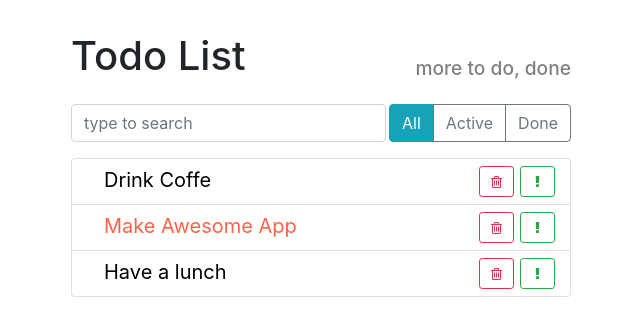
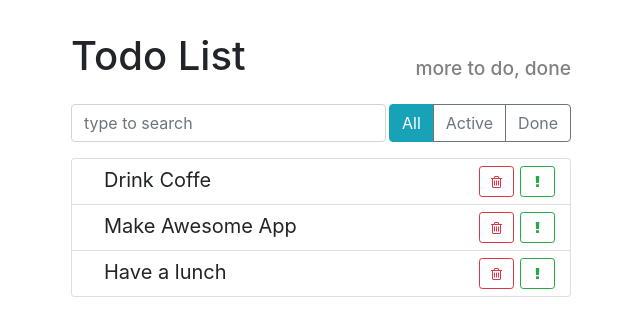
Before and after one commit to yahoo89/todo-list, a React (Create React App) app: page / in a window 1280 px wide. Shown: the top 336 px of the page, without its empty margins (319-959 px from the left). Built offline with nearby package versions, Linux system fonts and the light colour scheme.

Commit message:
Set up TodoList component

```diff
--- a/src/components/App/App.js
+++ b/src/components/App/App.js
@@ -23,7 +23,10 @@ const App = () => {
         <SearchPanel />
         <ItemStatusFilter />
       </div>
-      <TodoList todos={todoData} />
+      <TodoList
+        todos={todoData}
+        onDeleted={(id) => console.log('delete', id)}
+      />
     </div>
   )
 }
--- a/src/components/ItemStatusFilter/ItemStatusFilter.js
+++ b/src/components/ItemStatusFilter/ItemStatusFilter.js
@@ -1,4 +1,4 @@
-import React from 'react';
+import React, { Component } from 'react';
 
 const filterButtons = [
   { name: 'all', label: 'All' },
@@ -6,20 +6,8 @@ const filterButtons = [
   { name: 'done', label: 'Done' }
 ];
 
-const ItemStatusFilter = ({ filter, onFilterChange = () => { } }) => {
-
-  const buttons = filterButtons.map(({ name, label }) => {
-    const isActive = name === filter;
-    const classNames = 'btn ' + (isActive ? 'btn-info' : 'btn-outline-secondary');
-
-    return (
-      <button key={name}
-        type="button"
-        onClick={() => onFilterChange(name)}
-        className={classNames}>{label}</button>
-    );
-  });
-
+export default class ItemStatusFilter extends Component {
+  render() {
     return (
       <div className="btn-group">
         <button
@@ -41,7 +29,21 @@ const ItemStatusFilter = ({ filter, onFilterChange = () => { } }) => {
           Done
         </button>
       </div>
-  );
-};
+    )
+  }
+}
 
-export default ItemStatusFilter;
+const ItemStatusFilterOLD = ({ filter, onFilterChange = () => { } }) => {
+
+  const buttons = filterButtons.map(({ name, label }) => {
+    const isActive = name === filter;
+    const classNames = 'btn ' + (isActive ? 'btn-info' : 'btn-outline-secondary');
+
+    return (
+      <button key={name}
+        type="button"
+        onClick={() => onFilterChange(name)}
+        className={classNames}>{label}</button>
+    )
+  })
+}
--- a/src/components/TodoList/TodoList.js
+++ b/src/components/TodoList/TodoList.js
@@ -2,7 +2,7 @@ import React from 'react'
 import TodoListItem from '../TodoListItem/TodoListItem'
 import './TodoList.css'
 
-const TodoList = ({ todos }) => {
+const TodoList = ({ todos, onDeleted }) => {
 
   const elements = todos.map(item => {
     const { id, ...itemProps } = item
@@ -15,6 +15,7 @@ const TodoList = ({ todos }) => {
           // label={item.label}
           // important={item.important}
           {...itemProps}
+          onDeleted={() => onDeleted(id)}
         />
       </li>
     )
--- a/src/components/TodoListItem/TodoListItem.js
+++ b/src/components/TodoListItem/TodoListItem.js
@@ -1,24 +1,59 @@
-import React from 'react'
+import React, { Component } from 'react'
 import './TodoListItem.css'
 
-const TodoListItem = ({ label, important = false }) => {
+export default class TodoListItem extends Component {
+
+  state = {
+    done: false,
+    important: false
+  }
+
+  onLabelClick = () => {
+    this.setState(({ done }) => {
+      return {
+        done: !done
+      }
+    })
+  }
+
+  onToggleImportant = () => {
+    this.setState(({ important }) => {
+      return {
+        important: !important
+      }
+    })
+  }
+
+  render() {
+    const { label, onDeleted } = this.props
+    const { done, important } = this.state
+
+    let classNames = 'todo-list-item'
+
+    if (done) {
+      classNames += ' done'
+    }
+
+    if (important) {
+      classNames += ' important'
+    }
 
     const spanStyles = {
       color: important ? 'tomato' : 'black'
     }
 
     return (
+      <span className={classNames}>
         <span
-      className='todo-list-item'
-      style={spanStyles}
+          className='todo-list-item-label'
+          onClick={this.onLabelClick}
         >
-      <span className='todo-list-item-label'>
           {label}
         </span>
         <button
           type="button"
           className="btn btn-outline-success btn-sm float-right"
-      //onClick={onToggleImportant}
+          onClick={this.onToggleImportant}
         >
           <i className="fa fa-exclamation"></i>
         </button>
@@ -26,12 +61,11 @@ const TodoListItem = ({ label, important = false }) => {
         <button
           type="button"
           className="btn btn-outline-danger btn-sm float-right"
-      //onClick={onDelete}
+          onClick={onDeleted}
         >
           <i className="fa fa-trash-o"></i>
         </button>
       </span>
     )
   }
-
-export default TodoListItem
+}
```
Lines whose indentation alone changed are shown as unchanged.
